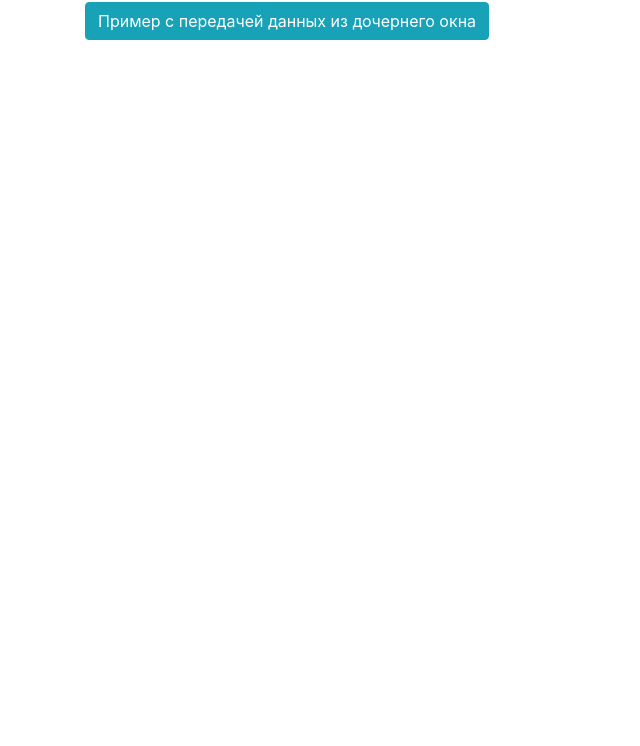
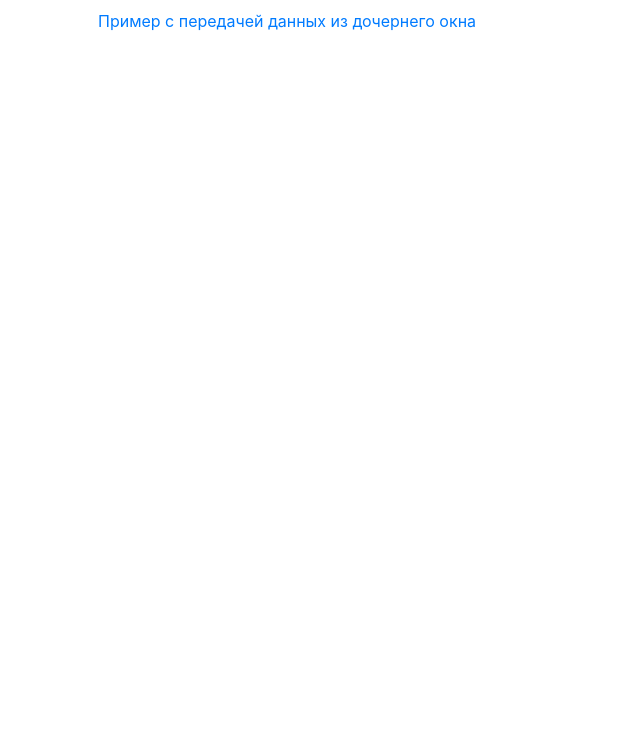
Before and after one commit to krsnmr/ServerClientReturnDataSite, a plain HTML site: page Index.html in a window 1280 px wide. Shown: the part 54-800 px from the top of the page, without its empty margins (0-640 px from the left). Drawn offline with nearby package versions, Linux system fonts and the light colour scheme.

Commit message:
Добавил ссылки

```diff
--- a/Index.html
+++ b/Index.html
@@ -13,7 +13,9 @@
 <body>
     <div class="container">
         <h1>Примеры</h1>
-        <a href="ClientPage.html" class="btn btn-info" role="button">Пример с передачей данных из дочернего окна</a>
+
+        <a href="ClientPage.html" class="btn btn-link" role="button">Пример с передачей данных из дочернего окна</a>
+
     </div>
 </body>
 
```
Also changed, not shown: ClientPage.html (+3 -4 lines).
